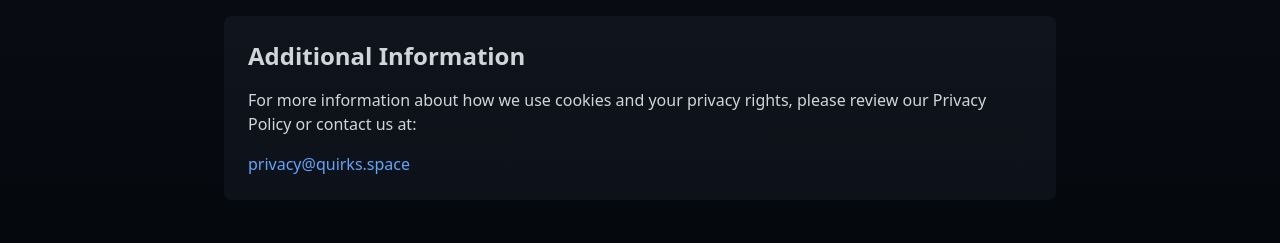
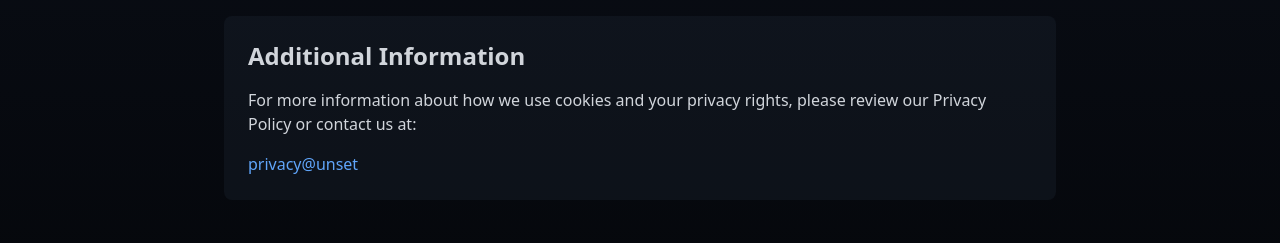
Before and after one commit to LogicSmithCode/quirks-space-ui, a React (Vite) app: page /cookie-preferences in a window 1280 px wide. Shown: the part 940-1183 px from the top of the page. Built offline with nearby package versions, Linux system fonts and the light colour scheme; no server answers.

Commit message:
Update CookiePreferences.tsx

```diff
--- a/src/pages/CookiePreferences.tsx
+++ b/src/pages/CookiePreferences.tsx
@@ -1,5 +1,7 @@
 import React, { useState } from 'react';
 import { Cookie } from 'lucide-react';
+
+const domain = import.meta.env.VITE_COMPANY_DOMAIN;
 
 export default function CookiePreferences() {
   const [preferences, setPreferences] = useState({
@@ -96,7 +98,7 @@ export default function CookiePreferences() {
         <div className="mt-12 p-6 bg-gray-800/30 rounded-lg">
           <h2 className="text-2xl font-semibold mb-4">Additional Information</h2>
           <p className="mb-4">For more information about how we use cookies and your privacy rights, please review our Privacy Policy or contact us at:</p>
-          <a href="mailto:privacy@quirks.space" className="text-blue-400 hover:text-blue-300">privacy@quirks.space</a>
+          <a href={`mailto:privacy@${domain}`} className="text-blue-400 hover:text-blue-300">privacy@{domain}</a>
         </div>
       </div>
     </div>
```
